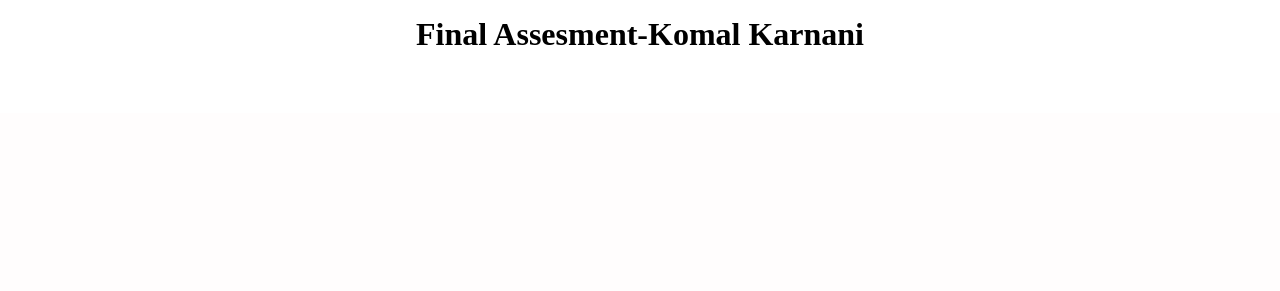
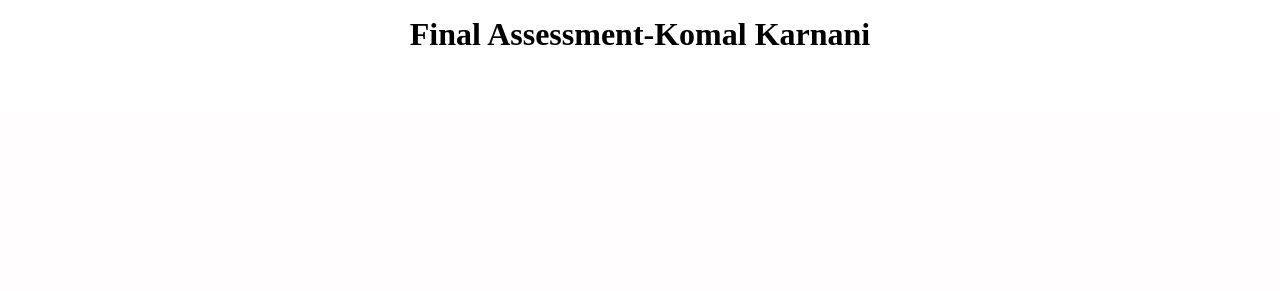
Before and after one commit to 123komal/Html-Css, a plain HTML site: page Test.html in a window 1280 px wide. Shown: the top 291 px of the page. Drawn offline with Linux system fonts and the light colour scheme.

Commit message:
Update Test.html

```diff
--- a/Test.html
+++ b/Test.html
@@ -9,7 +9,7 @@
 </head>
 <body>
     <div id="hh">
-        <h1 style="color:black;">Final Assesment-Komal Karnani</h1>
+        <h1 style="color:black;">Final Assessment-Komal Karnani</h1>
     </div>
    <div id="back">
        <div class="box">
```
